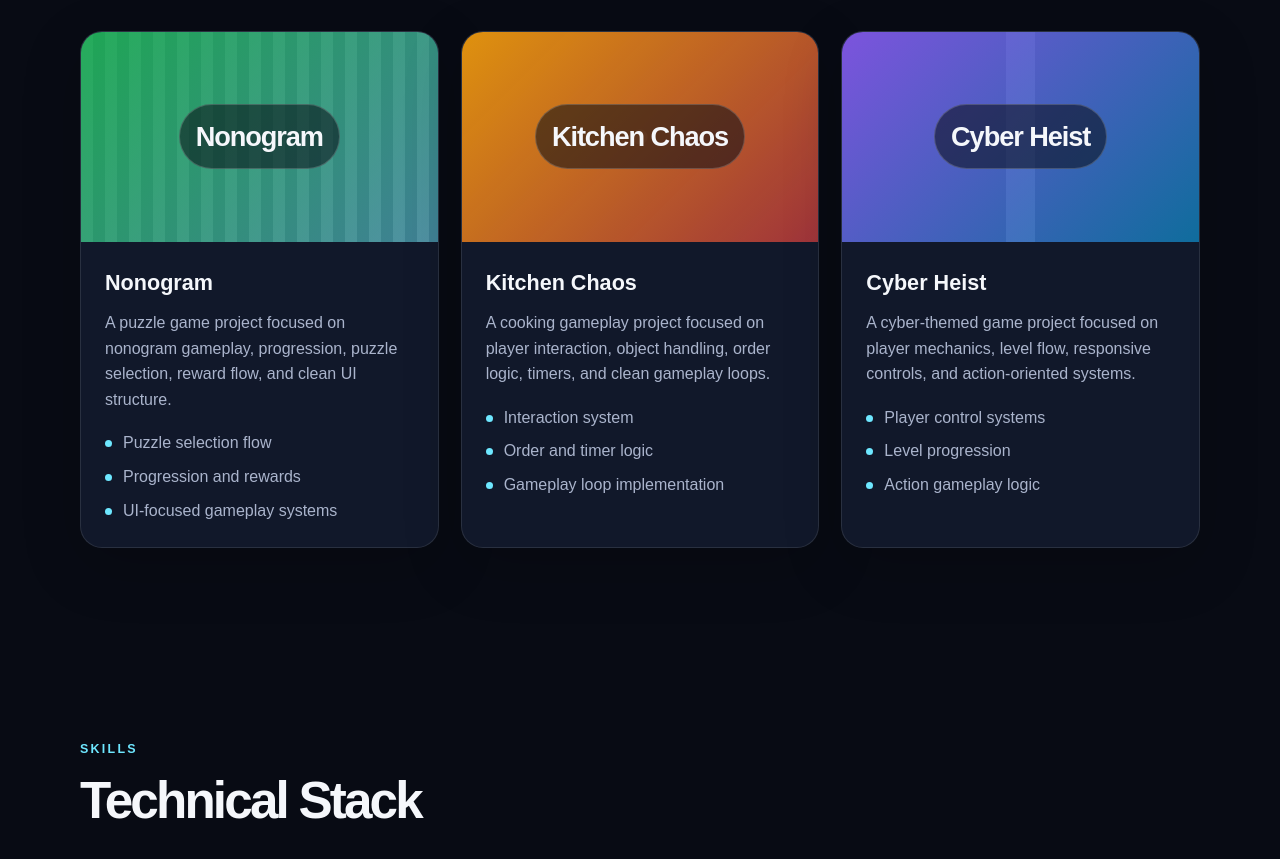
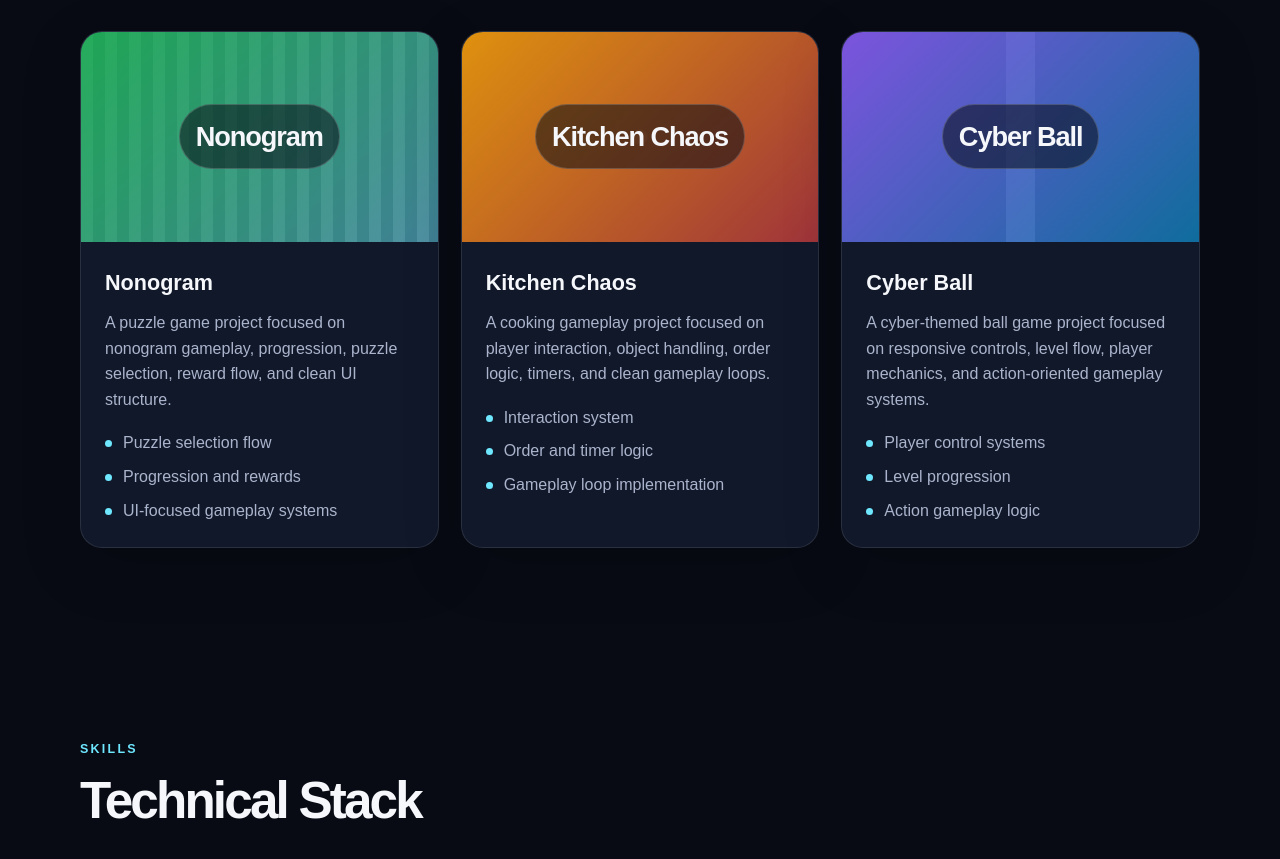
Before and after one commit to Ahmad23412/Ahmad23412.github.io, a plain HTML site: page index.html in a window 1280 px wide. Shown: the part 1525-2384 px from the top of the page. Drawn offline with Linux system fonts and the light colour scheme.

Commit message:
Name issue

```diff
--- a/index.html
+++ b/index.html
@@ -136,13 +136,13 @@
 
           <article class="project-card">
             <div class="project-image cyber">
-              <span>Cyber Heist</span>
+              <span>Cyber Ball</span>
             </div>
             <div class="project-body">
-              <h3>Cyber Heist</h3>
+              <h3>Cyber Ball</h3>
               <p>
-                A cyber-themed game project focused on player mechanics,
-                level flow, responsive controls, and action-oriented systems.
+                A cyber-themed ball game project focused on responsive controls,
+                level flow, player mechanics, and action-oriented gameplay systems.
               </p>
               <ul>
                 <li>Player control systems</li>
```
